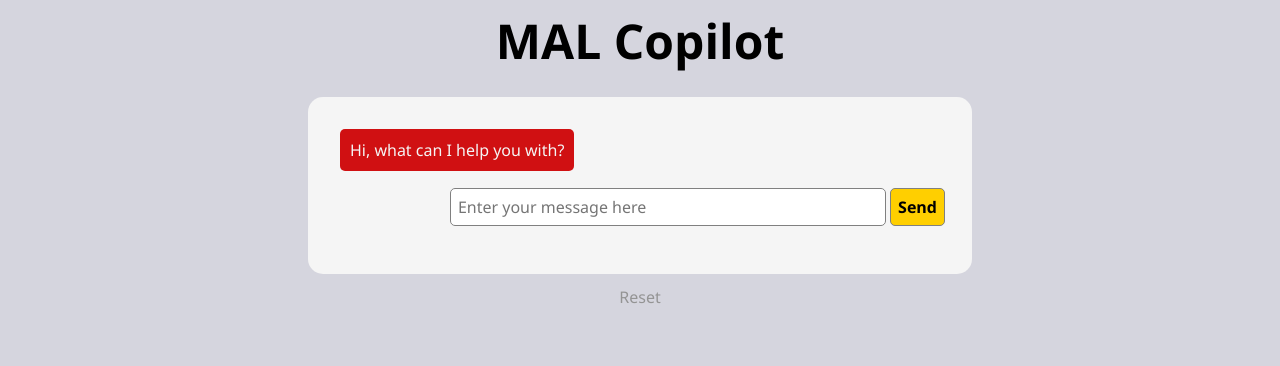
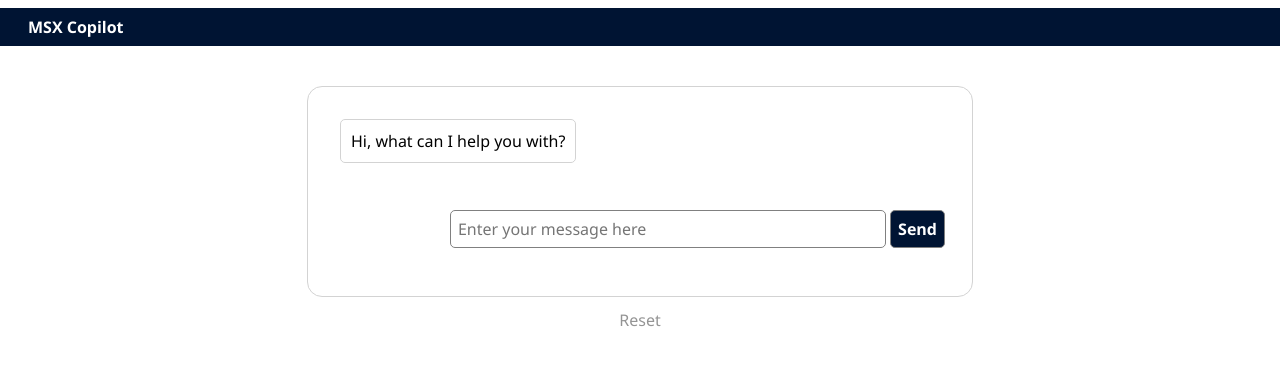
Before and after one commit to HenriSchulte-MS/hackathon2023, a Flask app: page / in a window 1280 px wide. Shown: the top 366 px of the page. Run offline with Flask 3, Linux system fonts and the light colour scheme.

Commit message:
Minor UI changes

```diff
--- a/app/static/css/styles.css
+++ b/app/static/css/styles.css
@@ -1,10 +1,9 @@
 h2 {
     font-family: 'Segoe UI', sans-serif;
-    font-size: 3em;
+    font-size: 1em;
     font-weight: 600;
-    color: #000;
-    margin: 0 0 0.5em 0;
-    padding: 0;
+    color: #fff;
+    margin: 0;
 }
 
 input {
@@ -23,8 +22,8 @@ input {
 }
 
 #submit {
-    background-color: #ffcf00;
-    color: #000;
+    background-color: rgb(0, 20, 51);
+    color: #fff;
     font-weight: bold;
     cursor: pointer;
 }
@@ -44,17 +43,18 @@ input {
     border-radius: 5px;
     max-width: 50vw;
     display: flex;
+    border: 1px solid lightgray
 }
 
 .chat_msg_assistant {
-    background-color: #D01012;
-    color: whitesmoke;
+    background-color: white;
+    color: #000;
     justify-content: flex-start;
     align-self: flex-start;
 }
 
 .chat_msg_user {
-    background-color: #ffcf00;
+    background-color:white;
     color: #000;
     justify-content: flex-end;
     align-self: flex-end;
@@ -66,6 +66,7 @@ input {
     font-weight: 400;
     color: #000;
     padding: 5px;
+    margin-top: 5%;
     width: 100%;
     height: 50px;
     border-radius: 5px;
@@ -73,18 +74,29 @@ input {
 }
 
 #content {
-    background-color: whitesmoke;
+    background-color: white;
     border-radius: 15px;
     padding: 2.5%;
     max-height: 75vh;
     overflow-y: auto;
+    border: 1px solid lightgray;
 }
 
 body {
     display: flex;
     flex-direction: column;
     align-items: center;
-    background-color: rgb(213, 213, 222);
+    background-color: #fff;
+}
+
+#header {
+    width: 100%;
+    background-color: rgb(0, 20, 51);
+    margin-bottom: 2.5em;
+    display: flex;
+    justify-content: flex-start;
+    padding: 0.5em;
+    padding-left: 3em;
 }
 
 #footer {
--- a/app/templates/index.html
+++ b/app/templates/index.html
@@ -3,11 +3,11 @@
 <head>
     <link rel="stylesheet" href="{{ url_for('static', filename='css/styles.css') }}">
     <link rel="shortcut icon" href="{{ url_for('static', filename='favicon/favicon.png') }}">
-    <title>MAL Copilot</title>
+    <title>MSX Copilot</title>
 </head>
 <body>
-    <div>
-        <h2>MAL Copilot</h2>
+    <div id="header">
+        <h2>MSX Copilot</h2>
     </div>
     <div id="content">
         <div>
```
